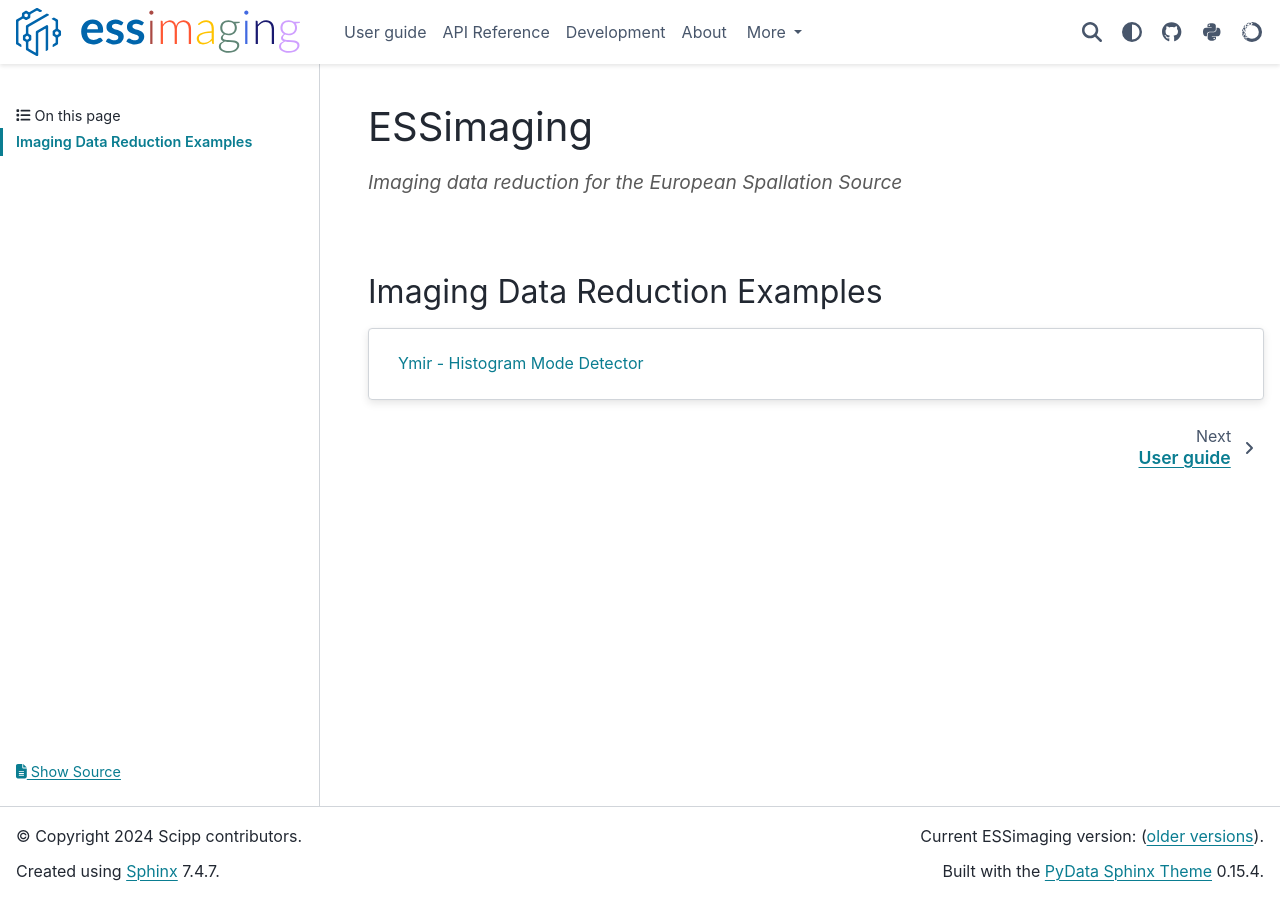
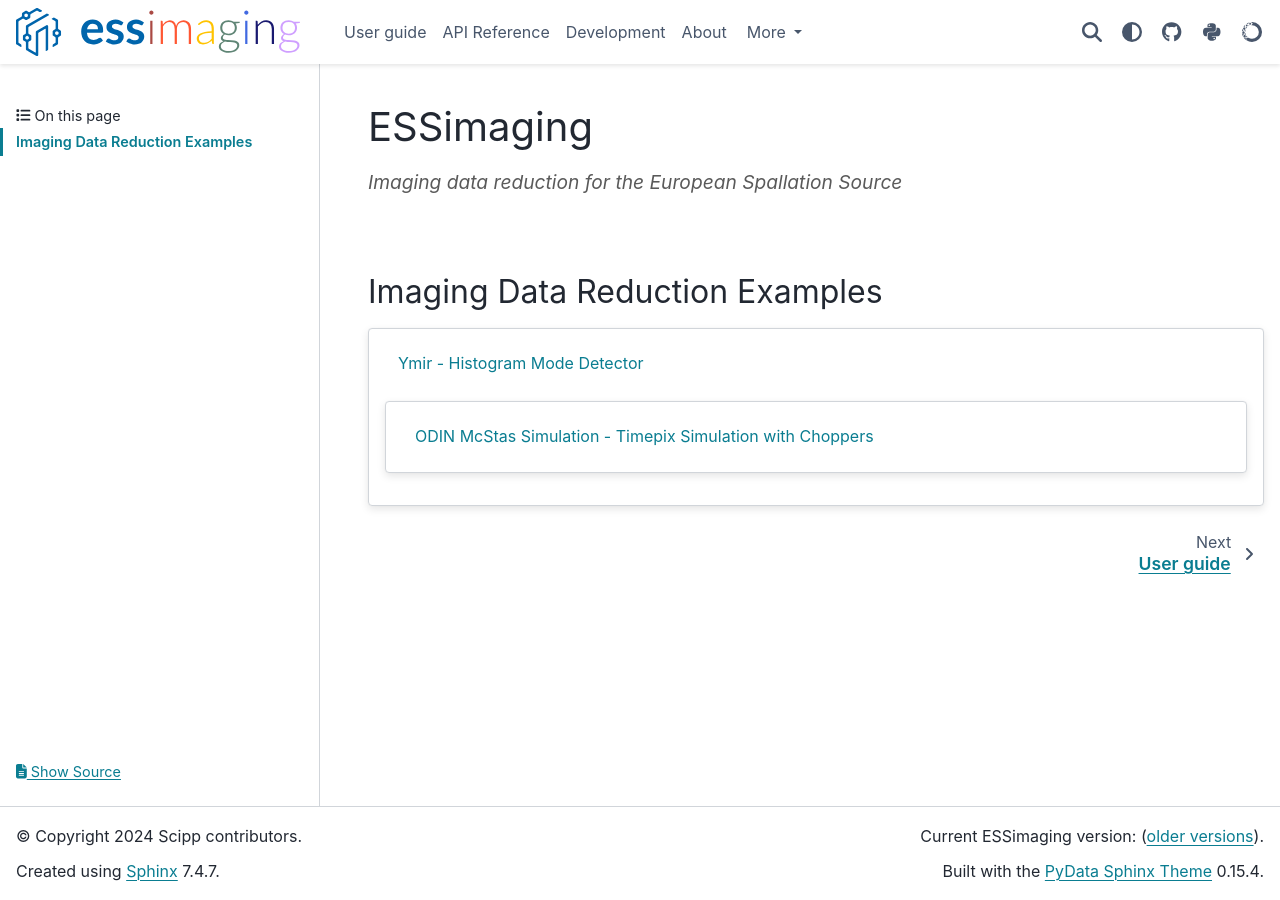
Before and after one commit to scipp/essimaging, a Sphinx documentation site: the page built from docs/index.md, in a window 1280 px wide. Built offline with Sphinx 7.4.7 and the PyData theme 0.15.4, drawn with Linux system fonts in a browser that asks for light colours; pages that are not in the unit, such as notebooks, are missing from menus; the version number could not be read and is left out.

Commit message:
Odin simulation workflow loader and hardcoded choppers.

`````diff
--- a/docs/index.md
+++ b/docs/index.md
@@ -15,6 +15,15 @@ Ymir - Histogram Mode Detector
 
 ```
 
+````{card}
+
+```{button-ref} user-guide/odin_simulation
+:class: stretched-link
+
+ODIN McStas Simulation - Timepix Simulation with Choppers
+
+```
+
 ````
 
 ```{toctree}
--- a/pyproject.toml
+++ b/pyproject.toml
@@ -35,6 +35,7 @@ dependencies = [
   "plopp[all]",
   "sciline>=23.9.1",
   "scipp>=23.8.0",
+  "scippneutron",
   "scippnexus>=23.11.1",
   "essreduce",
   "tifffile",
`````
Also changed, not shown: docs/user-guide/index.md (+1 -0 lines), docs/user-guide/odin_simulation.ipynb (added).
